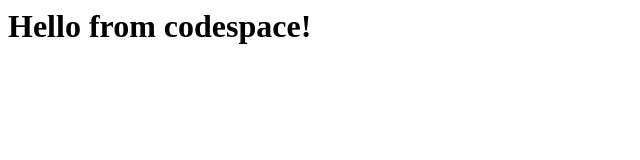
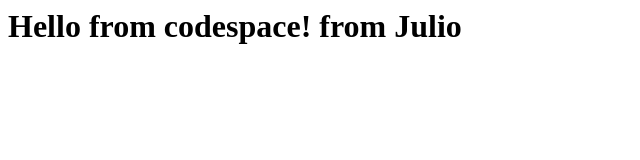
Before and after one commit to Julio-Chavez/skills-code-with-codespaces, a plain HTML site: page index.html in a window 1280 px wide. Shown: the whole page, without its empty margins (0-640 px from the left). Drawn offline with Linux system fonts and the light colour scheme.

Commit message:
Adding from Julio

```diff
--- a/index.html
+++ b/index.html
@@ -1,3 +1,3 @@
 <html>
-  <h1>Hello from codespace!</h1>
+  <h1>Hello from codespace! from Julio</h1>
 </html>
```
